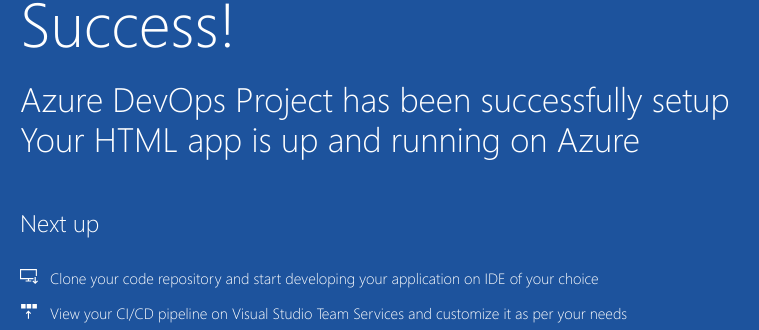
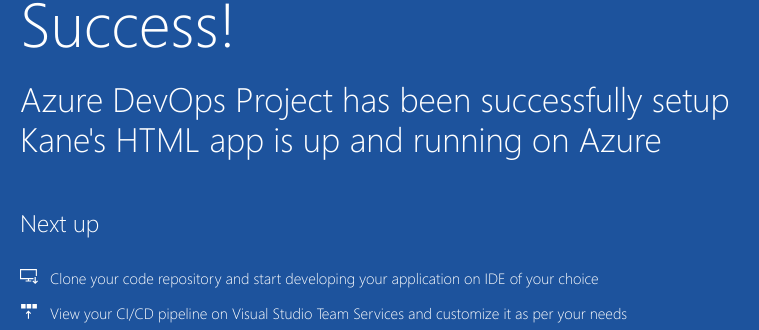
Before and after one commit to meshvm/EduDevops, a plain HTML site: page sample-project/index.html in a window 1280 px wide. Shown: the part 392-722 px from the top of the page, 205-964 px from the left. Drawn offline with Linux system fonts and the light colour scheme.

Commit message:
kane modified

```diff
--- a/sample-project/index.html
+++ b/sample-project/index.html
@@ -20,7 +20,7 @@
             <div class="content-body">
                 <div class="success-text">Success!</div>
                 <div class="description line-1"> Azure DevOps Project has been successfully setup</div>
-                <div class="description line-2"> Your HTML app is up and running on Azure</div>
+                <div class="description line-2"> Kane's HTML app is up and running on Azure</div>
                 <div class="next-steps-container">
                     <div class="next-steps-header">Next up</div>
                     <div class="next-steps-body">
```
